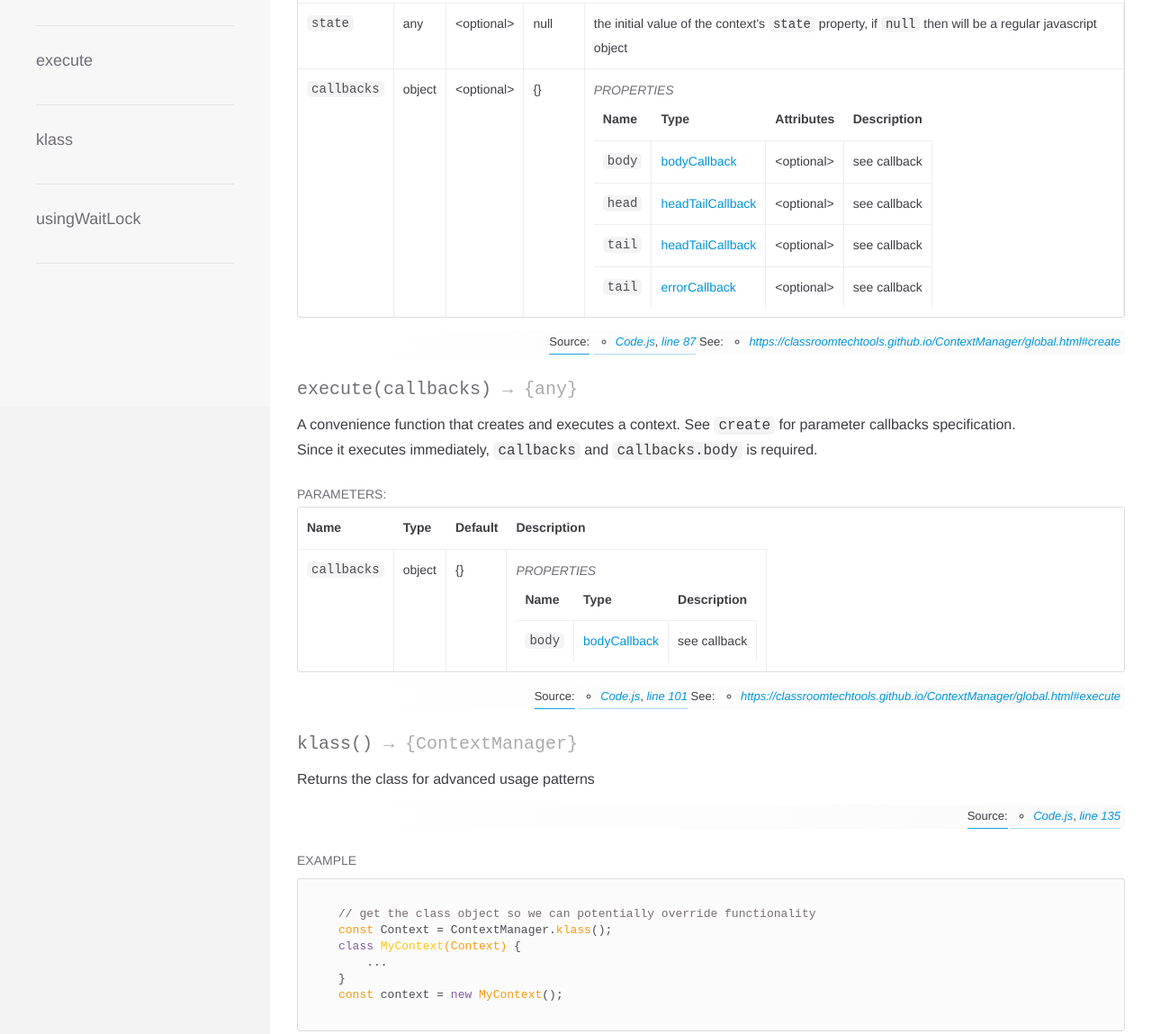
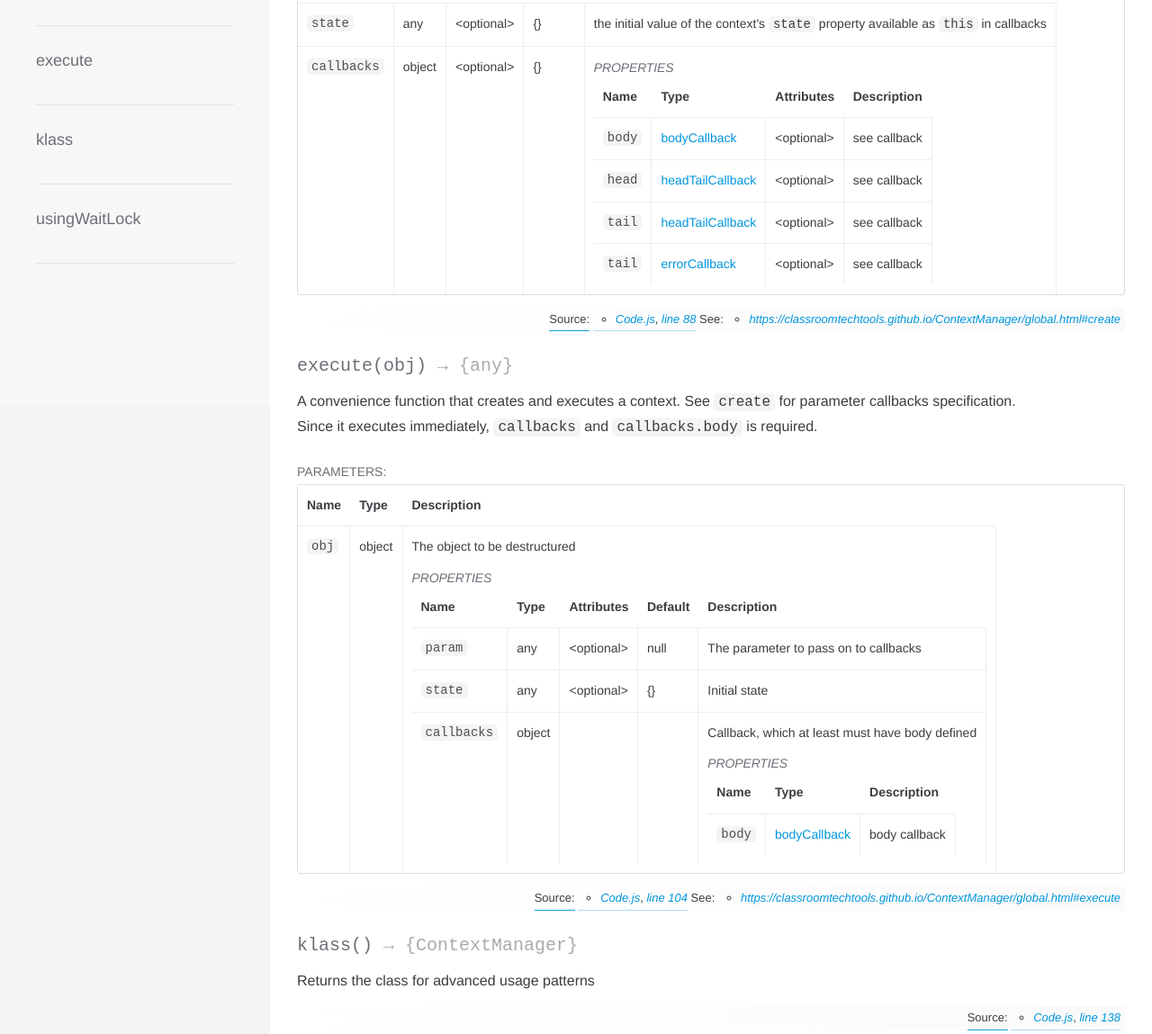
Before and after one commit to classroomtechtools/ContextManager, a website: page docs/global.html in a window 1280 px wide. Shown: the part 392-1541 px from the top of the page at 90% size. Drawn offline with nearby package versions, Linux system fonts and the light colour scheme; a web font is replaced by a local one.

Commit message:
execute with better api

```diff
--- a/docs/global.html
+++ b/docs/global.html
@@ -250,13 +250,13 @@
 
           <td class="default">
 
-              null
+              {}
 
           </td>
 
 
         <td class="description last">
-          <p>the initial value of the context's <code>state</code> property, if <code>null</code> then will be a regular javascript object</p>
+          <p>the initial value of the context's <code>state</code> property available as <code>this</code> in callbacks</p>
 
         </td>
       </tr>
@@ -529,7 +529,7 @@
     <dd class="tag-source">
       <ul class="dummy">
         <li>
-          <a href="Code.js.html">Code.js</a>, <a href="Code.js.html#line87">line 87</a>
+          <a href="Code.js.html">Code.js</a>, <a href="Code.js.html#line88">line 88</a>
         </li>
       </ul>
     </dd>
@@ -579,7 +579,7 @@
       </svg>
     </a>
     <h4 class="name" id="execute">
-      <span class="type-signature"></span>execute<span class="signature">(callbacks)</span><span class="type-signature"> &rarr; {any}</span>
+      <span class="type-signature"></span>execute<span class="signature">(obj)</span><span class="type-signature"> &rarr; {any}</span>
     </h4>
   </span>
 
@@ -612,8 +612,6 @@
 
 
 
-        <th>Default</th>
-
 
       <th class="last">Description</th>
     </tr>
@@ -623,7 +621,7 @@
 
       <tr>
 
-          <td class="name"><code>callbacks</code></td>
+          <td class="name"><code>obj</code></td>
 
 
         <td class="type">
@@ -642,15 +640,9 @@
 
 
 
-          <td class="default">
-
-              {}
-
-          </td>
-
 
         <td class="description last">
-
+          <p>The object to be destructured</p>
 
             <h6>Properties</h6>
 
@@ -665,7 +657,11 @@
       <th>Type</th>
 
 
-
+        <th>Attributes</th>
+
+
+
+        <th>Default</th>
 
 
       <th class="last">Description</th>
@@ -676,6 +672,155 @@
 
       <tr>
 
+          <td class="name"><code>param</code></td>
+
+
+        <td class="type">
+
+
+    <span class="param-type">
+      any
+    </span>
+
+
+
+
+
+        </td>
+
+
+          <td class="attributes">
+
+              &lt;optional><br>
+
+
+
+
+
+          </td>
+
+
+
+          <td class="default">
+
+              null
+
+          </td>
+
+
+        <td class="description last">
+          <p>The parameter to pass on to callbacks</p>
+
+        </td>
+      </tr>
+
+
+      <tr>
+
+          <td class="name"><code>state</code></td>
+
+
+        <td class="type">
+
+
+    <span class="param-type">
+      any
+    </span>
+
+
+
+
+
+        </td>
+
+
+          <td class="attributes">
+
+              &lt;optional><br>
+
+
+
+
+
+          </td>
+
+
+
+          <td class="default">
+
+              {}
+
+          </td>
+
+
+        <td class="description last">
+          <p>Initial state</p>
+
+        </td>
+      </tr>
+
+
+      <tr>
+
+          <td class="name"><code>callbacks</code></td>
+
+
+        <td class="type">
+
+
+    <span class="param-type">
+      object
+    </span>
+
+
+
+
+
+        </td>
+
+
+          <td class="attributes">
+
+
+
+
+
+          </td>
+
+
+
+          <td class="default">
+
+          </td>
+
+
+        <td class="description last">
+          <p>Callback, which at least must have body defined</p>
+
+            <h6>Properties</h6>
+
+
+<table class="params">
+  <thead>
+    <tr>
+
+        <th>Name</th>
+
+
+      <th>Type</th>
+
+
+
+
+
+      <th class="last">Description</th>
+    </tr>
+  </thead>
+
+  <tbody>
+
+      <tr>
+
           <td class="name"><code>body</code></td>
 
 
@@ -697,7 +842,15 @@
 
 
         <td class="description last">
-          <p>see callback</p>
+          <p>body callback</p>
+
+        </td>
+      </tr>
+
+
+  </tbody>
+</table>
+
 
         </td>
       </tr>
@@ -749,7 +902,7 @@
     <dd class="tag-source">
       <ul class="dummy">
         <li>
-          <a href="Code.js.html">Code.js</a>, <a href="Code.js.html#line101">line 101</a>
+          <a href="Code.js.html">Code.js</a>, <a href="Code.js.html#line104">line 104</a>
         </li>
       </ul>
     </dd>
@@ -851,7 +1004,7 @@
     <dd class="tag-source">
       <ul class="dummy">
         <li>
-          <a href="Code.js.html">Code.js</a>, <a href="Code.js.html#line135">line 135</a>
+          <a href="Code.js.html">Code.js</a>, <a href="Code.js.html#line138">line 138</a>
         </li>
       </ul>
     </dd>
@@ -1190,7 +1343,7 @@ const context = new MyContext();</code></pre>
     <dd class="tag-source">
       <ul class="dummy">
         <li>
-          <a href="Code.js.html">Code.js</a>, <a href="Code.js.html#line116">line 116</a>
+          <a href="Code.js.html">Code.js</a>, <a href="Code.js.html#line119">line 119</a>
         </li>
       </ul>
     </dd>
@@ -1366,7 +1519,7 @@ const context = new MyContext();</code></pre>
     <dd class="tag-source">
       <ul class="dummy">
         <li>
-          <a href="Code.js.html">Code.js</a>, <a href="Code.js.html#line140">line 140</a>
+          <a href="Code.js.html">Code.js</a>, <a href="Code.js.html#line143">line 143</a>
         </li>
       </ul>
     </dd>
@@ -1530,7 +1683,7 @@ context.execute('hello from body callback');</code></pre>
     <dd class="tag-source">
       <ul class="dummy">
         <li>
-          <a href="Code.js.html">Code.js</a>, <a href="Code.js.html#line167">line 167</a>
+          <a href="Code.js.html">Code.js</a>, <a href="Code.js.html#line170">line 170</a>
         </li>
       </ul>
     </dd>
@@ -1714,7 +1867,7 @@ result.message;  // "some fake error"</code></pre>
     <dd class="tag-source">
       <ul class="dummy">
         <li>
-          <a href="Code.js.html">Code.js</a>, <a href="Code.js.html#line157">line 157</a>
+          <a href="Code.js.html">Code.js</a>, <a href="Code.js.html#line160">line 160</a>
         </li>
       </ul>
     </dd>
```
Also changed, not shown: docs/Code.js.html (+15 -12 lines), docs/Context.html (+76 -1 lines), src/scripts/Code.js (+15 -12 lines).
